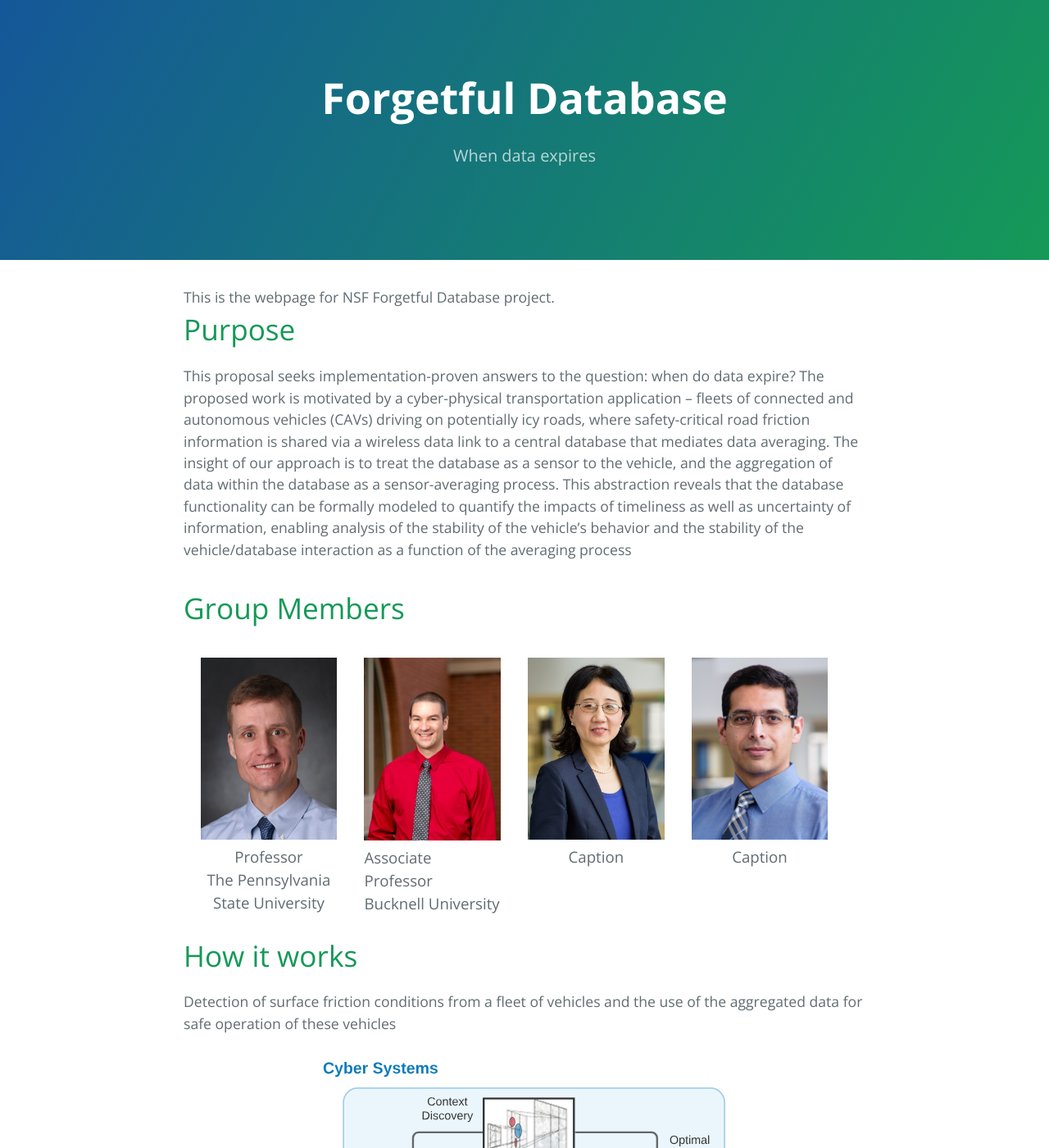
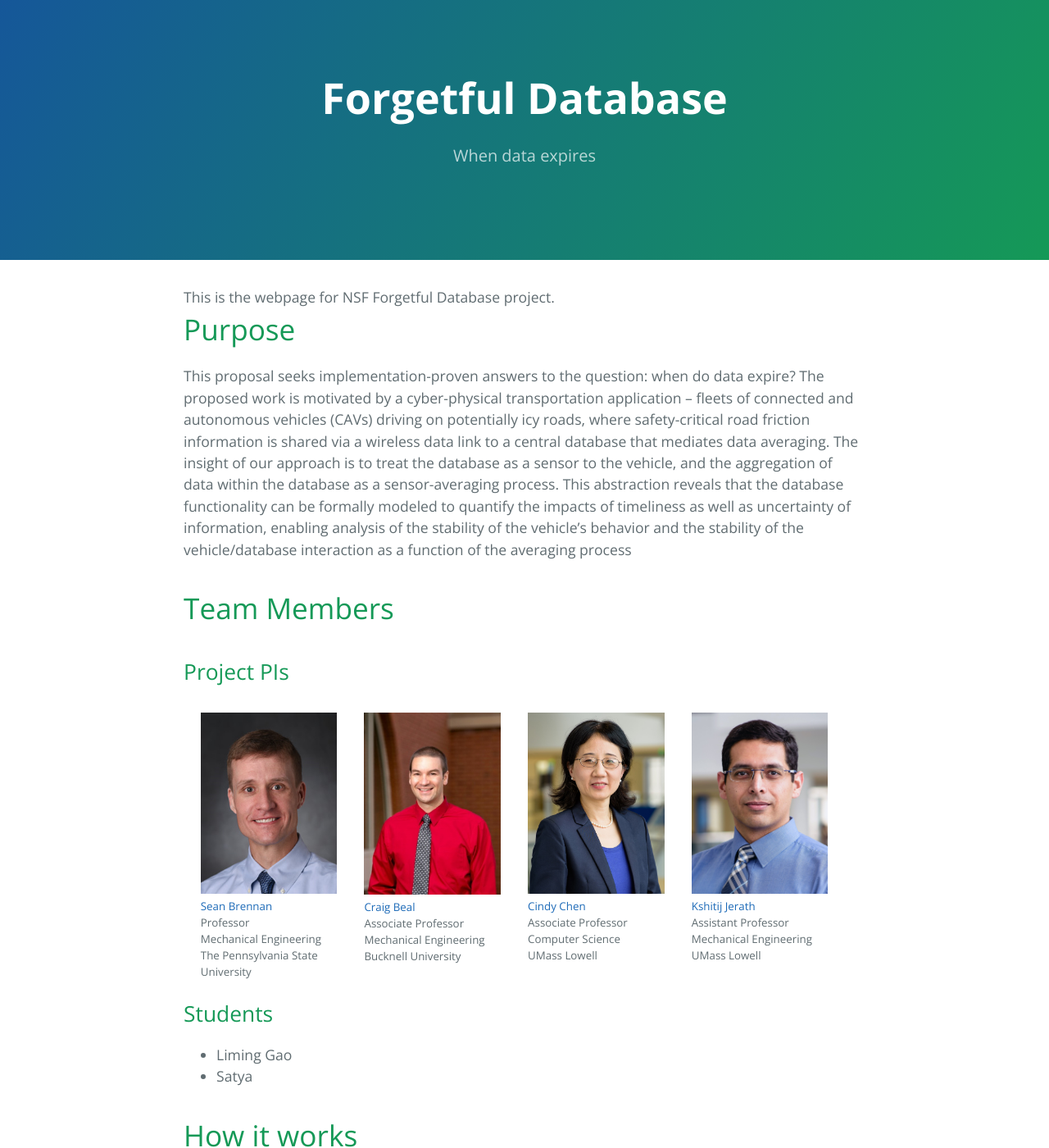
Before and after one commit to ForgetfulDatabases/ForgetfulDatabases.github.io, a Jekyll site: the page built from index.html, in a window 1280 px wide and 1400 px high. Shown: the whole window at 82% size. Built offline with Jekyll 4.4.1, drawn with Linux system fonts in a browser that asks for light colours; some of the changed text lies outside the part shown.

Commit message:
update affiliation

```diff
--- a/index.html
+++ b/index.html
@@ -13,8 +13,8 @@ layout: default
     </p>
 
 
-    <h1>Group Members</h1>
-
+    <h1>Team Members</h1>
+    <h2>Project PIs</h2>
     <!-- Do not display this image at the moment
     <img src="https://github.com/ForgetfulDatabases/ForgetfulDatabases.github.io/blob/main/assets/images/CraigBeal0001.jpg?raw=true" style="float: left; width: 30%; margin-right: 1%; margin-bottom: 0.5em;">
 
@@ -22,24 +22,34 @@ layout: default
 
     <p style="clear: both;"></p>
     -->
-    <p style="float: left; font-size: 14pt; text-align: center; width: 20%; margin-left: 2.5%; margin-right: 4%; margin-bottom: 0.5em;">
+    <p style="float: left; font-size: 10pt; text-align: left; width: 20%; margin-left: 2.5%; margin-right: 4%; margin-bottom: 0.5em;">
         <img src="https://github.com/ForgetfulDatabases/ForgetfulDatabases.github.io/blob/main/assets/images/BRENNAN-SEAN.jpg?raw=true" style="width: 100%">
+        <a href="https://www.me.psu.edu/department/directory-detail-g.aspx?q=SNB10">Sean Brennan</a>
         <br>Professor
+        <br>Mechanical Engineering
         <br>The Pennsylvania State University
     </p>
 
-    <p style="float: left; font-size: 14pt; text-align: left; width: 20%; margin-right: 4%; margin-bottom: 0.5em;">
+    <p style="float: left; font-size: 10pt; text-align: left; width: 20%; margin-right: 4%; margin-bottom: 0.5em;">
         <img src="https://github.com/ForgetfulDatabases/ForgetfulDatabases.github.io/blob/main/assets/images/CraigBeal0001.jpg?raw=true" style="width: 100%">
+        <a href="https://www.bucknell.edu/fac-staff/craig-beal">Craig Beal</a>
         <br>Associate Professor
+        <br>Mechanical Engineering
         <br>Bucknell University
     </p>
-    <p style="float: left; font-size: 14pt; text-align: center; width: 20%; margin-right: 4%; margin-bottom: 0.5em;">
+    <p style="float: left; font-size: 10pt; text-align: left; width: 20%; margin-right: 4%; margin-bottom: 0.5em;">
         <img src="https://github.com/ForgetfulDatabases/ForgetfulDatabases.github.io/blob/main/assets/images/Cindy%20Chen_tcm18-300112.jpg?raw=true" style="width: 100%">
-        Caption
+        <a href="https://www.uml.edu/sciences/computer-science/faculty/chen-cindy.aspx">Cindy Chen</a>
+        <br>Associate Professor
+        <br>Computer Science
+        <br>UMass Lowell
     </p>
-    <p style="float: left; font-size: 14pt; text-align: center; width: 20%; margin-right: 4%; margin-bottom: 0.5em;">
+    <p style="float: left; font-size: 10pt; text-align: left; width: 20%; margin-right: 4%; margin-bottom: 0.5em;">
         <img src="https://github.com/ForgetfulDatabases/ForgetfulDatabases.github.io/blob/main/assets/images/Jerath-Kshitij-1400-opt_tcm18-298297.jpg?raw=truee" style="width: 100%">
-        Caption
+        <a href="https://www.uml.edu/engineering/mechanical/faculty/jerath-kshitij.aspx">Kshitij Jerath</a>
+        <br>Assistant Professor
+        <br>Mechanical Engineering
+        <br>UMass Lowell
     </p>
     <p style="clear: both;"></p>
 
@@ -82,6 +92,15 @@ layout: default
         </figcaption>
     </figure>
     -->
+    <h2>Students</h2>
+    <ul>
+        <li>
+            Liming Gao
+        </li>
+        <li>
+            Satya
+        </li>
+    </ul>
 
     <h1>How it works</h1>
 
@@ -148,6 +167,10 @@ layout: default
 
     </ul>
 
+    <h1>Funding</h1>
+        <p>
+            This project is supported by the National Science Foundation under grant numbers CNS-1932509, CNS-1931927, CNS-1932138 “CPS: Medium: Collaborative Research: Automated Discovery of Data Validity for Safety-Critical Feedback Control in a Population of Connected Vehicles”.
+        </p>
 
     <h1>Extra</h1>
     <li>
```
